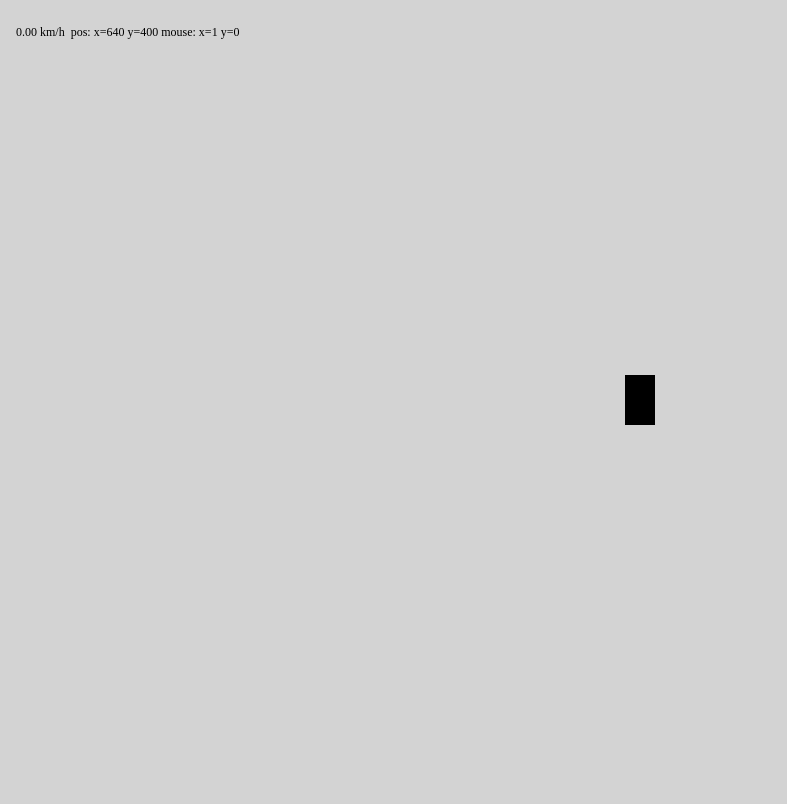
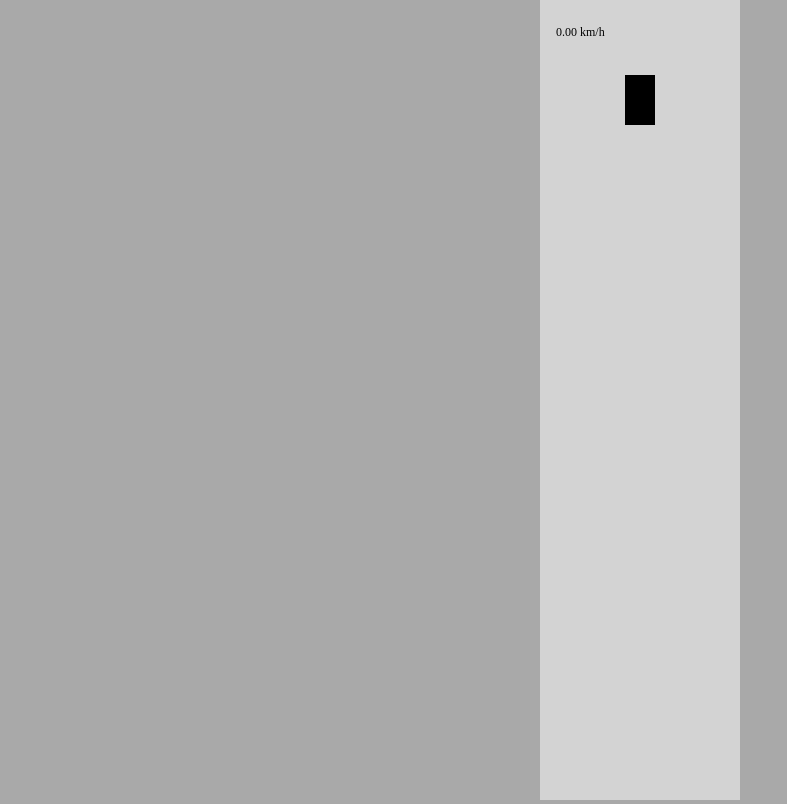
Before and after one commit to MariosChartsias/SelfDrivingCar, a plain HTML site: page index.html in a window 1280 px wide. Shown: the whole page, without its empty margins (0-787 px from the left). Drawn offline with Linux system fonts and the light colour scheme.

Commit message:
some changes

```diff
--- a/car.js
+++ b/car.js
@@ -70,7 +70,7 @@ class Car{
 
         ctx.save();
         ctx.font = "12px times new roman"; //for personal use
-        ctx.fillText(this.speed.toFixed(2)+" km/h "+" pos: x="+this.x.toFixed(0)+" y="+this.y.toFixed(0)+" "+mouse.var , window.innerWidth/80,window.innerHeight/22); // for personal use
+        ctx.fillText(this.speed.toFixed(2)+" km/h", window.innerWidth/80,window.innerHeight/22); // for personal use
         ctx.translate(this.x,this.y);
         ctx.rotate(-this.angle);
         ctx.beginPath();
--- a/index.html
+++ b/index.html
@@ -5,7 +5,6 @@
 </head>
 <body>
     <canvas id ="myCanvas"></canvas>
-    <script src="mouse.js"></script>
     <script src="controls.js"></script>
     <script src="car.js"></script>
     <script src="main.js"></script>
--- a/main.js
+++ b/main.js
@@ -1,15 +1,13 @@
 const canvas=document.getElementById("myCanvas");
-
+canvas.width=200; // the width of road
 const ctx=canvas.getContext("2d");
-var mouse=new Mouse(1,0); //for personal use
-const car= new Car(window.innerWidth/2,window.innerHeight/2,30,50);
+const car= new Car(100,100,30,50);
 
 animate();
 
 function animate(){
 
     car.update();
-    canvas.width=window.innerWidth; // the width of road
     canvas.height=window.innerHeight; //it fits all the height because it's inside of requestAnimationFrame
     car.draw(ctx);
 
--- a/mouse.js
+++ /dev/null
@@ -1,14 +0,0 @@
-class Mouse{
-    constructor(x,y){
-        this.x=x;
-        this.y=y;
-        this.var="mouse: x="+this.x.toFixed(0)+" y="+this.y.toFixed(0);
-    }
-
-    setx(x){
-        this.x=x;
-    }
-    sety(y){
-        this.y=y;
-    }
-}
--- a/style.css
+++ b/style.css
@@ -1,6 +1,6 @@
 body{
     margin:0;
-    background: lightgray;
+    background: darkgray;
     overflow:hidden;
     text-align: center;
 }
```
